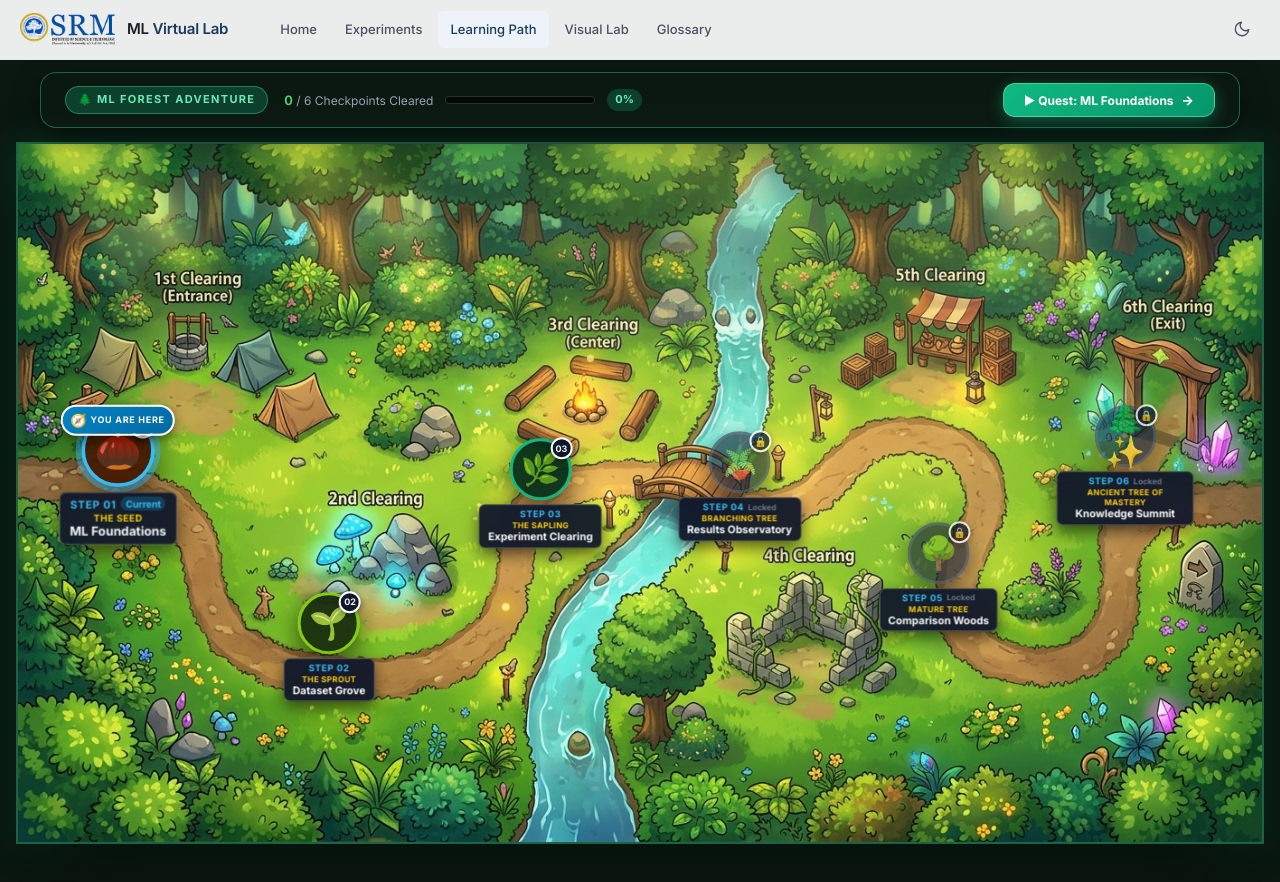
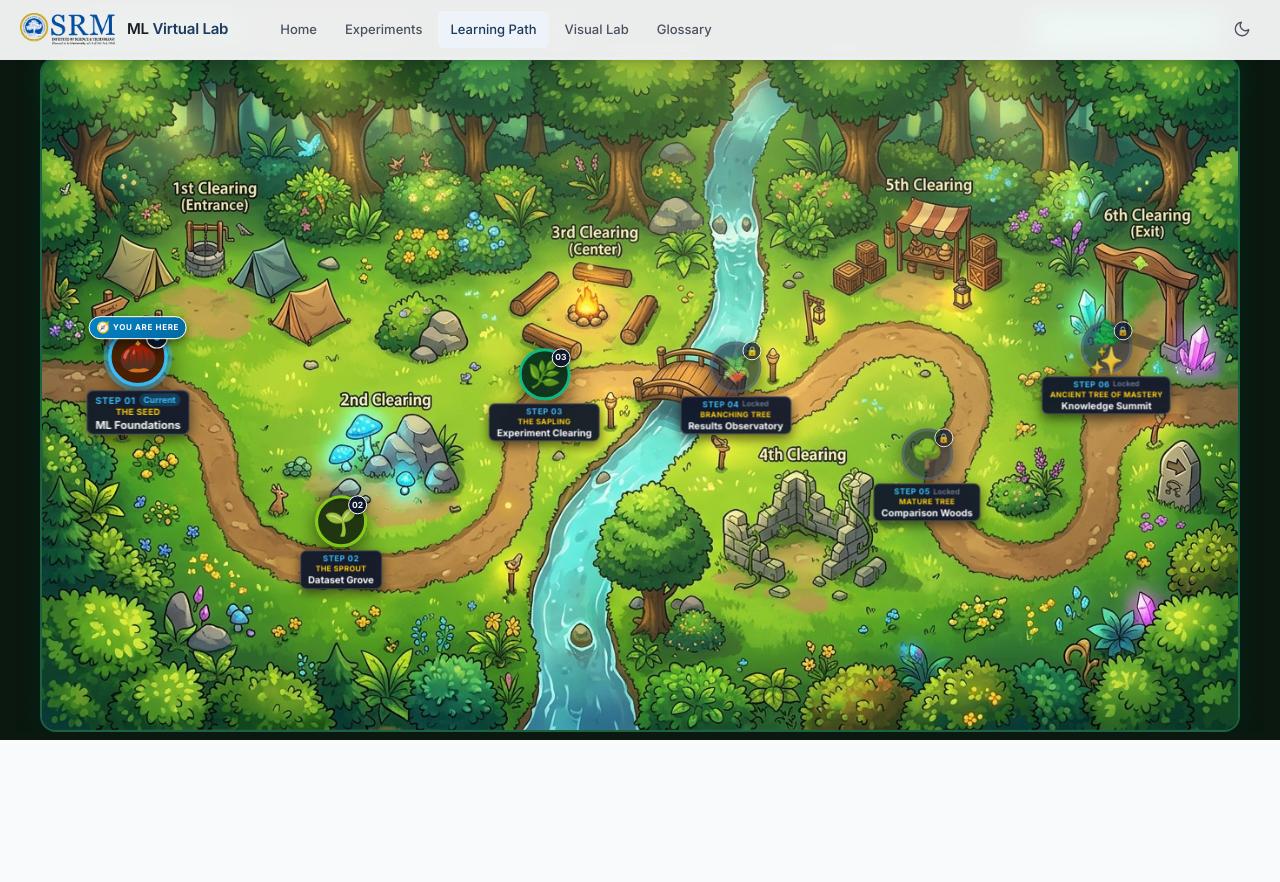
Before and after one commit to Durwissh/ml-virtual-lab, a React (Vite) app: page /learning-path in a window 1280 px wide. After the commit the page ends 800 px from the top, so only its background shows below. Built offline with nearby package versions, Linux system fonts and the light colour scheme; no server answers.

Commit message:
fix(learning-path): lock page to exact viewport height with zero scrollbars and fitted widescreen canvas

```diff
--- a/src/pages/LearningPath.css
+++ b/src/pages/LearningPath.css
@@ -1,89 +1,98 @@
-/* src/pages/LearningPath.css - Widescreen Top-Down RPG Learning Forest */
+/* src/pages/LearningPath.css - Screen-Fitted Top-Down RPG Learning Forest (Zero Scrollbars) */
 
 .forest-page-wrapper {
   position: relative;
-  width: 100%;
-  min-height: 100vh;
+  width: 100vw;
+  max-width: 100%;
+  height: calc(100vh - var(--header-height));
+  max-height: calc(100vh - var(--header-height));
   background: #0b180f;
-  padding: calc(var(--header-height) + 12px) var(--space-4) 40px;
+  padding: 8px 16px 8px 16px;
   margin: 0;
   display: flex;
   flex-direction: column;
   align-items: center;
-  overflow-x: hidden;
+  justify-content: flex-start;
+  overflow: hidden;
+  box-sizing: border-box;
 }
 
-/* ─── Seamless Widescreen RPG Viewport ─── */
+/* ─── Seamless Screen-Fitted RPG Viewport ─── */
 .forest-rpg-viewport {
   position: relative;
   width: 100%;
-  max-width: 1440px;
+  height: 100%;
+  max-width: 100%;
   display: flex;
   flex-direction: column;
   align-items: center;
+  justify-content: flex-start;
   user-select: none;
+  overflow: hidden;
+  box-sizing: border-box;
 }
 
-/* ─── Floating Top Game HUD ─── */
+/* ─── Compact Floating Top Game HUD ─── */
 .forest-floating-hud {
   position: relative;
   width: 100%;
   max-width: 1200px;
-  margin-bottom: 14px;
+  margin-bottom: 6px;
+  flex-shrink: 0;
   z-index: 30;
   display: flex;
   align-items: center;
   justify-content: space-between;
   gap: var(--space-3);
-  background: rgba(12, 26, 17, 0.92);
+  background: rgba(12, 26, 17, 0.94);
   backdrop-filter: blur(18px);
   -webkit-backdrop-filter: blur(18px);
   border: 1.5px solid rgba(52, 211, 153, 0.4);
-  border-radius: var(--radius-2xl);
-  padding: 10px 24px;
-  box-shadow: 0 10px 30px -5px rgba(0, 0, 0, 0.6);
+  border-radius: var(--radius-xl);
+  padding: 6px 18px;
+  box-shadow: 0 8px 24px -5px rgba(0, 0, 0, 0.6);
 }
 
 .forest-hud-left {
   display: flex;
   align-items: center;
-  gap: var(--space-4);
+  gap: var(--space-3);
   flex-wrap: wrap;
 }
 
 .forest-hud-badge {
-  font-size: 11px;
+  font-size: 10.5px;
   font-weight: 900;
   letter-spacing: 0.12em;
   color: #6ee7b7;
   background: rgba(16, 185, 129, 0.25);
-  padding: 4px 12px;
+  padding: 3px 10px;
   border-radius: var(--radius-full);
   border: 1px solid rgba(52, 211, 153, 0.45);
   display: inline-flex;
   align-items: center;
-  gap: 5px;
+  gap: 4px;
 }
 
 .forest-hud-progress-wrap {
   display: flex;
   align-items: center;
-  gap: var(--space-3);
+  gap: var(--space-2);
 }
 
 .forest-hud-step-text {
-  font-size: var(--text-xs);
+  font-size: 11px;
   color: #94a3b8;
 }
 
 .forest-hud-step-text strong {
   color: #4ade80;
-  font-size: var(--text-sm);
+  font-size: 12px;
 }
 
 .forest-hud-bar {
-  width: 150px;
-  height: 8px;
+  width: 130px;
+  height: 6px;
   background: rgba(0, 0, 0, 0.6);
   border: 1px solid rgba(255, 255, 255, 0.15);
   border-radius: var(--radius-full);
@@ -98,11 +107,11 @@
 }
 
 .forest-hud-pct {
-  font-size: 11px;
+  font-size: 10.5px;
   font-weight: 800;
   color: #6ee7b7;
   background: rgba(16, 185, 129, 0.25);
-  padding: 2px 8px;
+  padding: 1px 6px;
   border-radius: var(--radius-full);
 }
 
@@ -114,28 +123,28 @@
 .forest-hud-continue-btn {
   display: inline-flex;
   align-items: center;
-  gap: 8px;
+  gap: 6px;
   background: linear-gradient(135deg, #10b981 0%, #059669 100%);
   color: #ffffff;
   border: 1px solid rgba(255, 255, 255, 0.3);
-  border-radius: var(--radius-xl);
-  padding: 8px 20px;
-  font-size: var(--text-xs);
+  border-radius: var(--radius-lg);
+  padding: 6px 15px;
+  font-size: 11px;
   font-weight: 800;
   cursor: pointer;
-  box-shadow: 0 4px 16px rgba(16, 185, 129, 0.45);
+  box-shadow: 0 4px 14px rgba(16, 185, 129, 0.45);
   transition: all 0.2s ease;
   white-space: nowrap;
 }
 
 .forest-hud-continue-btn:hover {
   transform: translateY(-1px);
-  box-shadow: 0 6px 22px rgba(16, 185, 129, 0.6);
+  box-shadow: 0 6px 20px rgba(16, 185, 129, 0.6);
   background: linear-gradient(135deg, #059669 0%, #047857 100%);
 }
 
 .hud-arrow {
-  font-size: 13px;
+  font-size: 12px;
   transition: transform 0.2s ease;
 }
 
@@ -143,16 +152,22 @@
   transform: translateX(3px);
 }
 
-/* ─── 16:9 Widescreen RPG Forest Canvas ─── */
+/* ─── 16:9 Screen-Fitted RPG Forest Canvas ─── */
 .forest-rpg-canvas {
   position: relative;
-  width: 100%;
+  flex: 1;
+  width: auto;
+  max-width: 100%;
+  max-height: 100%;
   aspect-ratio: 16 / 9;
-  border-radius: var(--radius-3xl);
-  box-shadow: 0 25px 70px -15px rgba(0, 0, 0, 0.85), 0 0 40px rgba(16, 185, 129, 0.2);
+  border-radius: var(--radius-2xl);
+  box-shadow: 0 15px 50px -10px rgba(0, 0, 0, 0.85), 0 0 30px rgba(16, 185, 129, 0.2);
   border: 2px solid rgba(52, 211, 153, 0.35);
   overflow: hidden;
   background: #102616;
+  display: flex;
+  align-items: center;
+  justify-content: center;
 }
 
 .forest-rpg-bg-image {
@@ -180,11 +195,11 @@
 
 .forest-firefly {
   position: absolute;
-  width: 6px;
-  height: 6px;
+  width: 5px;
+  height: 5px;
   border-radius: 50%;
   background: #fef08a;
-  box-shadow: 0 0 12px 3px rgba(250, 204, 21, 0.95);
+  box-shadow: 0 0 10px 2px rgba(250, 204, 21, 0.95);
   animation: ffFloat 5s ease-in-out infinite alternate;
 }
 
@@ -199,8 +214,8 @@
 
 @keyframes ffFloat {
   0% { transform: translate(0, 0) scale(0.8); opacity: 0.35; }
-  50% { transform: translate(12px, -15px) scale(1.3); opacity: 0.95; }
-  100% { transform: translate(-8px, -30px) scale(0.8); opacity: 0.4; }
+  50% { transform: translate(10px, -12px) scale(1.25); opacity: 0.95; }
+  100% { transform: translate(-6px, -24px) scale(0.8); opacity: 0.4; }
 }
 
 /* ─── Player Avatar Indicator ─── */
@@ -218,14 +233,14 @@
 
 @keyframes avatarFloat {
   0%, 100% { transform: translate(-50%, -100%) translateY(0); }
-  50% { transform: translate(-50%, -100%) translateY(-6px); }
+  50% { transform: translate(-50%, -100%) translateY(-5px); }
 }
 
 .player-pulse-ring {
   position: absolute;
-  bottom: -4px;
-  width: 34px;
-  height: 34px;
+  bottom: -3px;
+  width: 30px;
+  height: 30px;
   border-radius: 50%;
   background: rgba(56, 189, 248, 0.45);
   animation: playerRingPulse 2s cubic-bezier(0.16, 1, 0.3, 1) infinite;
@@ -233,26 +248,26 @@
 
 @keyframes playerRingPulse {
   0% { transform: scale(0.6); opacity: 0.9; }
-  100% { transform: scale(1.6); opacity: 0; }
+  100% { transform: scale(1.5); opacity: 0; }
 }
 
 .player-badge {
   background: linear-gradient(135deg, #0284c7, #0369a1);
-  border: 2px solid #ffffff;
+  border: 1.5px solid #ffffff;
   border-radius: var(--radius-full);
-  padding: 3px 8px;
+  padding: 2px 7px;
   display: flex;
   align-items: center;
-  gap: 4px;
-  box-shadow: 0 4px 12px rgba(0, 0, 0, 0.5);
+  gap: 3px;
+  box-shadow: 0 4px 10px rgba(0, 0, 0, 0.5);
 }
 
 .player-icon {
-  font-size: 13px;
+  font-size: 11px;
 }
 
 .player-tooltip {
-  font-size: 9px;
+  font-size: 8px;
   font-weight: 900;
   letter-spacing: 0.08em;
   color: #ffffff;
@@ -275,12 +290,12 @@
 }
 
 .forest-node-wrapper:hover {
-  transform: translate(-50%, -50%) scale(1.12);
+  transform: translate(-50%, -50%) scale(1.1);
   z-index: 22;
 }
 
 .forest-node-wrapper.is-selected {
-  transform: translate(-50%, -50%) scale(1.18);
+  transform: translate(-50%, -50%) scale(1.15);
   z-index: 23;
 }
 
@@ -299,9 +314,9 @@
 /* Pulsing Glow Ring */
 .forest-node-glow-ring {
   position: absolute;
-  top: 8px;
-  width: 72px;
-  height: 72px;
+  top: 6px;
+  width: 60px;
+  height: 60px;
   border-radius: 50%;
   background: rgba(74, 222, 128, 0.45);
   animation: nodeGlowPulse 2s cubic-bezier(0.16, 1, 0.3, 1) infinite;
@@ -310,18 +325,18 @@
 
 @keyframes nodeGlowPulse {
   0% { transform: scale(0.85); opacity: 0.9; }
-  100% { transform: scale(1.6); opacity: 0; }
+  100% { transform: scale(1.5); opacity: 0; }
 }
 
 /* Tree Canopy & Botanical Growth Node */
 .forest-tree-canopy {
   position: relative;
-  width: 62px;
-  height: 62px;
+  width: 52px;
+  height: 52px;
   border-radius: 50%;
   background: rgba(15, 23, 42, 0.94);
-  border: 3.5px solid #10b981;
-  box-shadow: 0 8px 24px rgba(0, 0, 0, 0.6);
+  border: 3px solid #10b981;
+  box-shadow: 0 6px 20px rgba(0, 0, 0, 0.6);
   display: flex;
   align-items: center;
   justify-content: center;
@@ -356,12 +371,12 @@
 .canopy-ancient-tree {
   border-color: #eab308;
   background: rgba(66, 32, 6, 0.94);
-  box-shadow: 0 0 25px rgba(234, 179, 8, 0.6), 0 8px 24px rgba(0, 0, 0, 0.7);
+  box-shadow: 0 0 20px rgba(234, 179, 8, 0.6), 0 6px 20px rgba(0, 0, 0, 0.7);
 }
 
 .forest-node-wrapper.is-selected .forest-tree-canopy {
   border-color: #38bdf8;
-  box-shadow: 0 0 0 5px rgba(56, 189, 248, 0.45), 0 12px 30px rgba(0, 0, 0, 0.7);
+  box-shadow: 0 0 0 4px rgba(56, 189, 248, 0.45), 0 10px 25px rgba(0, 0, 0, 0.7);
 }
 
 .forest-node-wrapper.status-completed .forest-tree-canopy {
@@ -376,58 +391,58 @@
 }
 
 .forest-tree-leaves .tree-art {
-  font-size: 2rem;
+  font-size: 1.7rem;
   line-height: 1;
 }
 
 /* Status Pin */
 .forest-status-pin {
   position: absolute;
-  top: -4px;
-  right: -4px;
-  width: 22px;
-  height: 22px;
+  top: -3px;
+  right: -3px;
+  width: 19px;
+  height: 19px;
   border-radius: 50%;
   background: #0f172a;
-  border: 2px solid white;
+  border: 1.5px solid white;
   display: flex;
   align-items: center;
   justify-content: center;
-  box-shadow: 0 2px 6px rgba(0, 0, 0, 0.4);
+  box-shadow: 0 2px 5px rgba(0, 0, 0, 0.4);
 }
 
 .pin-icon.check {
   color: #4ade80;
-  font-size: 11px;
+  font-size: 10px;
   font-weight: 900;
 }
 
 .pin-icon.lock {
-  font-size: 10px;
+  font-size: 9px;
 }
 
 .pin-icon.pulse {
   color: #38bdf8;
-  font-size: 8px;
+  font-size: 7px;
 }
 
 .pin-icon.num {
   color: #f1f5f9;
-  font-size: 9px;
+  font-size: 8.5px;
   font-weight: 800;
 }
 
 /* Label Banner */
 .forest-node-label-plate {
-  margin-top: 4px;
+  margin-top: 3px;
   background: rgba(15, 23, 42, 0.94);
   border: 1px solid rgba(255, 255, 255, 0.2);
   border-radius: var(--radius-md);
-  padding: 3px 8px;
+  padding: 2px 7px;
   text-align: center;
-  box-shadow: 0 6px 16px rgba(0, 0, 0, 0.6);
+  box-shadow: 0 4px 12px rgba(0, 0, 0, 0.6);
   backdrop-filter: blur(10px);
-  max-width: 145px;
+  max-width: 130px;
   pointer-events: none;
 }
 
@@ -435,19 +450,19 @@
   display: flex;
   align-items: center;
   justify-content: center;
-  gap: 4px;
+  gap: 3px;
   margin-bottom: 1px;
 }
 
 .forest-step-tag {
-  font-size: 9px;
+  font-size: 8px;
   font-weight: 800;
   letter-spacing: 0.06em;
   color: #38bdf8;
 }
 
 .forest-growth-badge {
-  font-size: 8px;
+  font-size: 7.5px;
   font-weight: 800;
   color: #facc15;
   letter-spacing: 0.04em;
@@ -466,7 +481,7 @@
 }
 
 .forest-current-pill {
-  font-size: 8px;
+  font-size: 7.5px;
   font-weight: 800;
   color: #38bdf8;
   background: rgba(14, 165, 233, 0.25);
@@ -475,7 +490,7 @@
 }
 
 .forest-done-pill {
-  font-size: 8px;
+  font-size: 7.5px;
   font-weight: 800;
   color: #4ade80;
   background: rgba(34, 197, 94, 0.25);
@@ -484,13 +499,13 @@
 }
 
 .forest-locked-pill {
-  font-size: 8px;
+  font-size: 7.5px;
   font-weight: 700;
   color: #64748b;
 }
 
 .forest-label-name {
-  font-size: 10.5px;
+  font-size: 9.5px;
   font-weight: 800;
   color: #f8fafc;
   white-space: nowrap;
@@ -514,8 +529,8 @@
 
 .forest-quest-modal-card {
   width: 100%;
-  max-width: 680px;
-  max-height: 90vh;
+  max-width: 650px;
+  max-height: 85vh;
   overflow-y: auto;
   border-radius: var(--radius-2xl);
   box-shadow: 0 25px 60px -10px rgba(0, 0, 0, 0.9), 0 0 40px rgba(16, 185, 129, 0.25);
@@ -526,7 +541,7 @@
   background: #0d1a12;
   border: 1.5px solid rgba(52, 211, 153, 0.35);
   border-radius: var(--radius-2xl);
-  padding: var(--space-6) var(--space-8);
+  padding: var(--space-5) var(--space-7);
   display: flex;
   flex-direction: column;
   gap: var(--space-4);
@@ -609,12 +624,12 @@
   background: rgba(255, 255, 255, 0.1);
   border: 1px solid rgba(255, 255, 255, 0.15);
   border-radius: var(--radius-full);
-  width: 32px;
-  height: 32px;
+  width: 30px;
+  height: 30px;
   display: flex;
   align-items: center;
   justify-content: center;
-  font-size: 14px;
+  font-size: 13px;
   color: #cbd5e1;
   cursor: pointer;
   transition: all 0.2s ease;
@@ -634,8 +649,8 @@
 }
 
 .forest-detail-icon-circle {
-  width: 56px;
-  height: 56px;
+  width: 52px;
+  height: 52px;
   border-radius: var(--radius-xl);
   background: rgba(255, 255, 255, 0.06);
   border: 1px solid rgba(52, 211, 153, 0.3);
@@ -646,11 +661,11 @@
 }
 
 .forest-detail-emoji {
-  font-size: 2rem;
+  font-size: 1.8rem;
 }
 
 .forest-detail-location-tag {
-  font-size: 11px;
+  font-size: 10.5px;
   font-weight: 700;
   color: #6ee7b7;
   letter-spacing: 0.05em;
@@ -658,7 +673,7 @@
 }
 
 .forest-detail-title {
-  font-size: clamp(1.3rem, 2.2vw, var(--text-2xl));
+  font-size: clamp(1.2rem, 2vw, var(--text-xl));
   font-weight: 800;
   color: #f8fafc;
   line-height: 1.25;
@@ -666,15 +681,15 @@
 }
 
 .forest-detail-subtitle {
-  font-size: var(--text-xs);
+  font-size: 11px;
   color: #94a3b8;
-  margin-top: 2px;
+  margin-top: 1px;
 }
 
 .forest-detail-desc {
-  font-size: var(--text-sm);
+  font-size: 12.5px;
   color: #cbd5e1;
-  line-height: 1.7;
+  line-height: 1.6;
 }
 
 /* Objectives */
@@ -682,7 +697,7 @@
   background: rgba(0, 0, 0, 0.4);
   border: 1px solid rgba(255, 255, 255, 0.08);
   border-radius: var(--radius-xl);
-  padding: var(--space-4) var(--space-5);
+  padding: var(--space-3) var(--space-4);
 }
 
 .forest-objectives-header {
@@ -693,11 +708,11 @@
 }
 
 .forest-objectives-icon {
-  font-size: 1rem;
+  font-size: 0.95rem;
 }
 
 .forest-objectives-title {
-  font-size: 10px;
+  font-size: 9.5px;
   font-weight: 800;
   text-transform: uppercase;
   letter-spacing: 0.08em;
@@ -709,23 +724,23 @@
   padding: 0;
   margin: 0;
   display: grid;
-  grid-template-columns: repeat(auto-fit, minmax(240px, 1fr));
-  gap: 6px;
+  grid-template-columns: repeat(auto-fit, minmax(220px, 1fr));
+  gap: 5px;
 }
 
 .forest-objective-item {
-  font-size: var(--text-xs);
+  font-size: 11.5px;
   color: #e2e8f0;
   display: flex;
   align-items: flex-start;
-  gap: 7px;
-  line-height: 1.45;
+  gap: 6px;
+  line-height: 1.4;
 }
 
 .forest-objective-check {
   color: #10b981;
   font-weight: 900;
-  font-size: var(--text-xs);
+  font-size: 11px;
   margin-top: 1px;
   flex-shrink: 0;
 }
@@ -738,7 +753,7 @@
 }
 
 .forest-exp-title {
-  font-size: 10px;
+  font-size: 9.5px;
   font-weight: 800;
   letter-spacing: 0.08em;
   color: #94a3b8;
@@ -756,7 +771,7 @@
   gap: 6px;
   background: rgba(255, 255, 255, 0.06);
   border: 1px solid rgba(255, 255, 255, 0.12);
-  padding: 5px 12px;
+  padding: 4px 10px;
   border-radius: var(--radius-md);
   text-decoration: none;
   transition: all 0.2s ease;
@@ -769,38 +784,38 @@
 }
 
 .forest-chip-num {
-  font-size: 10px;
+  font-size: 9.5px;
   font-weight: 800;
   color: #38bdf8;
 }
 
 .forest-chip-name {
-  font-size: var(--text-xs);
+  font-size: 11px;
   font-weight: 600;
   color: #f1f5f9;
 }
 
 .forest-chip-arrow {
-  font-size: 11px;
+  font-size: 10px;
   color: #94a3b8;
 }
 
 /* Footer & Actions */
 .forest-detail-footer {
-  padding-top: var(--space-3);
+  padding-top: var(--space-2);
   border-top: 1px solid rgba(255, 255, 255, 0.1);
 }
 
 .forest-action-row {
   display: flex;
   align-items: center;
-  gap: var(--space-4);
+  gap: var(--space-3);
   flex-wrap: wrap;
 }
 
 .forest-main-cta {
-  padding: 10px 24px;
-  font-size: var(--text-sm);
+  padding: 8px 20px;
+  font-size: 12px;
   font-weight: 800;
   border-radius: var(--radius-lg);
   cursor: pointer;
@@ -816,9 +831,9 @@
 }
 
 .forest-action-hint {
-  font-size: var(--text-xs);
+  font-size: 11px;
   color: #94a3b8;
-  line-height: 1.4;
+  line-height: 1.35;
   flex: 1;
 }
 
@@ -829,22 +844,22 @@
   background: rgba(221, 107, 32, 0.12);
   border: 1px solid rgba(221, 107, 32, 0.35);
   border-radius: var(--radius-xl);
-  padding: var(--space-3) var(--space-5);
+  padding: var(--space-3) var(--space-4);
 }
 
 .forest-locked-icon {
-  font-size: 1.3rem;
+  font-size: 1.2rem;
 }
 
 .forest-locked-title {
-  font-size: var(--text-sm);
+  font-size: 12px;
   font-weight: 700;
   color: #fdba74;
   margin-bottom: 2px;
 }
 
 .forest-locked-desc {
-  font-size: var(--text-xs);
+  font-size: 11px;
   color: #fed7aa;
 }
 
@@ -853,12 +868,12 @@
   .forest-floating-hud {
     flex-direction: column;
     align-items: flex-start;
-    gap: 8px;
-    padding: 8px 14px;
+    gap: 6px;
+    padding: 6px 12px;
   }
 
   .forest-hud-bar {
-    width: 90px;
+    width: 80px;
   }
 
   .forest-hud-continue-btn {
@@ -867,21 +882,21 @@
   }
 
   .forest-tree-canopy {
-    width: 46px;
-    height: 46px;
+    width: 42px;
+    height: 42px;
   }
 
   .forest-tree-leaves .tree-art {
-    font-size: 1.4rem;
+    font-size: 1.3rem;
   }
 
   .forest-node-label-plate {
-    max-width: 90px;
-    padding: 2px 4px;
+    max-width: 85px;
+    padding: 1px 3px;
   }
 
   .forest-label-name {
-    font-size: 8.5px;
+    font-size: 8px;
   }
 
   .forest-growth-badge {
```
